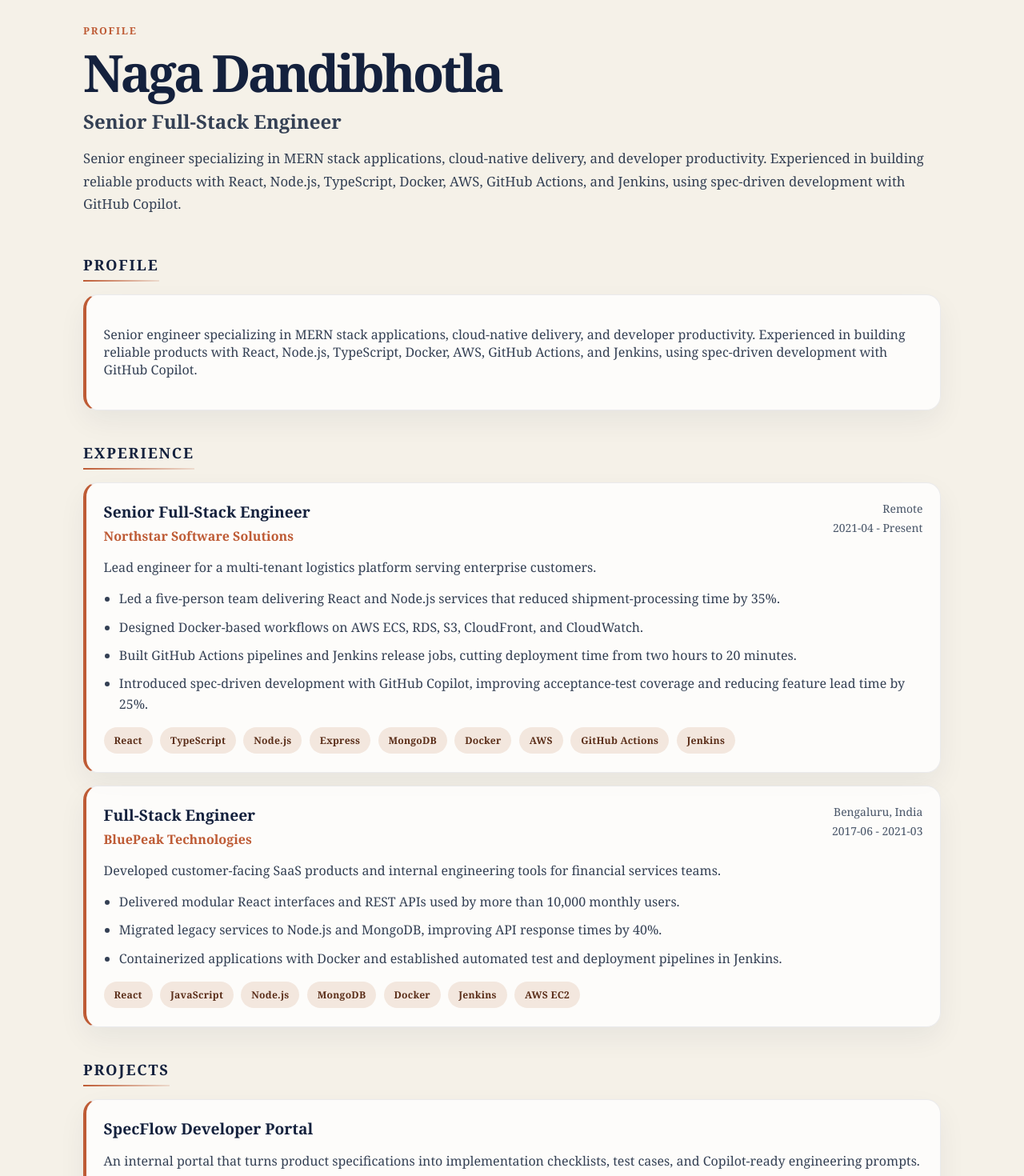
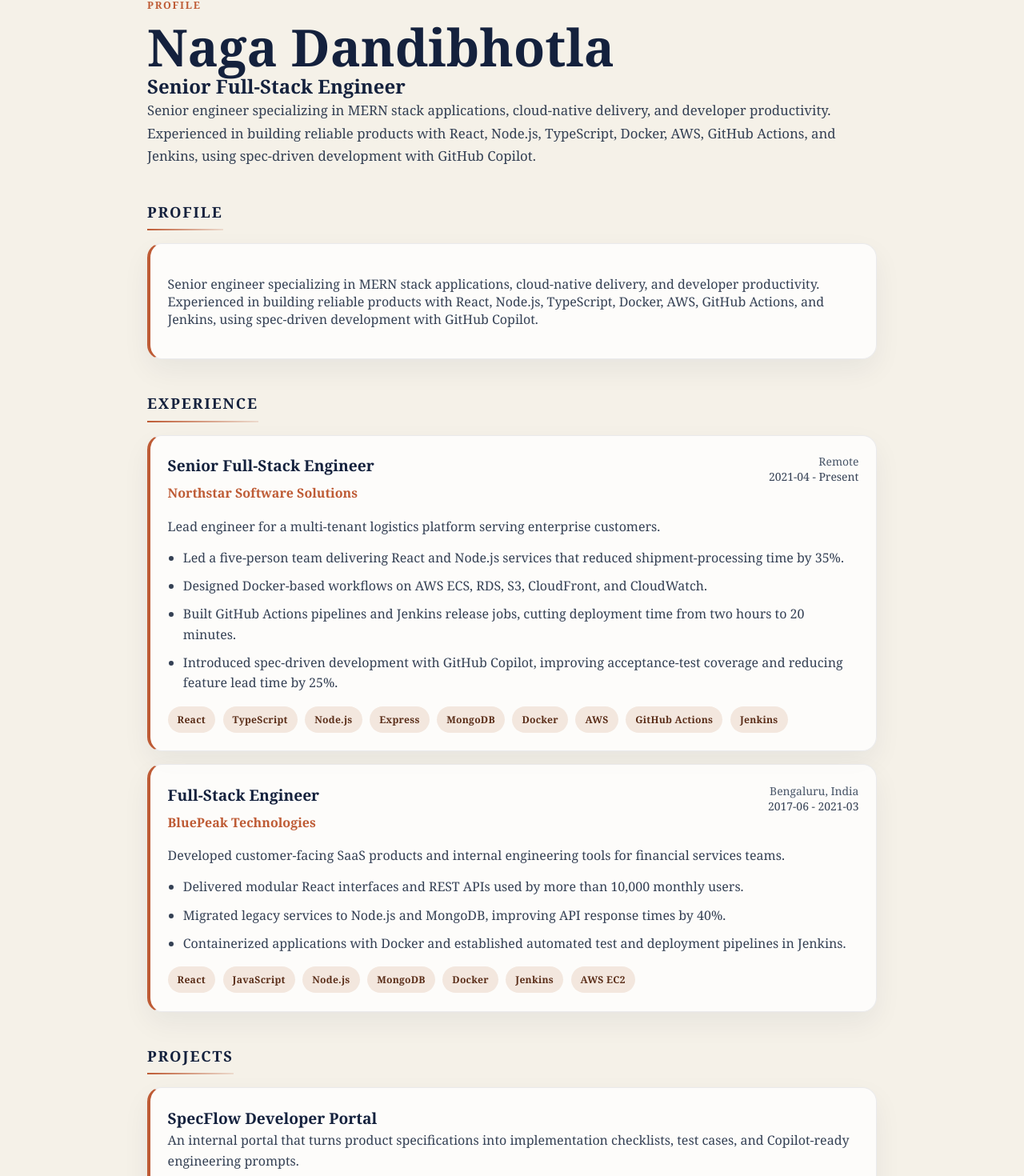
Before and after one commit to NagBharadwaja/Naga-Digital-Resume, a React (Vite) app: page / in a window 1280 px wide. Shown: the part 58-1528 px from the top of the page at 80% size. Built offline with nearby package versions, Linux system fonts and the light colour scheme.

Commit message:
Primitive Components and using them in ResumePage

```diff
--- a/src/App.css
+++ b/src/App.css
@@ -1,10 +1,3 @@
-.resume-header {
-  margin-bottom: var(--resume-header-margin-bottom);
-  padding: var(--resume-header-padding-top)
-    0
-    var(--resume-header-padding-bottom);
-}
-
 .eyebrow {
   margin: 0 0 var(--space-3);
   color: var(--color-accent);
@@ -12,29 +5,6 @@
   font-weight: var(--font-weight-extrabold);
   letter-spacing: 0.14em;
   text-transform: uppercase;
-}
-
-.resume-header h1 {
-  margin: 0;
-  color: var(--resume-header-primary-color);
-  font-size: clamp(2.5rem, 5vw, 4.5rem);
-  line-height: 1;
-  letter-spacing: -0.06em;
-}
-
-.resume-header h2 {
-  margin: var(--space-3) 0 var(--space-4);
-  color: var(--resume-header-secondary-color);
-  font-size: clamp(1.1rem, 2vw, 1.5rem);
-  font-weight: var(--font-weight-semibold);
-}
-
-.summary {
-  max-width: 68rem;
-  margin: 0;
-  color: var(--resume-header-summary-color);
-  line-height: 1.7;
-  font-size: 1.05rem;
 }
 
 .section-heading-wrap {
@@ -60,11 +30,6 @@
   background: linear-gradient(90deg, var(--color-accent), rgba(190, 91, 53, 0.15));
 }
 
-.stack {
-  display: grid;
-  gap: 1rem;
-}
-
 .card-header {
   display: flex;
   justify-content: space-between;
@@ -82,16 +47,6 @@
   margin: 0.38rem 0 0;
   color: var(--color-accent);
   font-weight: var(--font-weight-bold);
-}
-
-.meta {
-  display: flex;
-  flex-direction: column;
-  gap: 0.3rem;
-  color: var(--color-text-muted);
-  font-size: 0.87rem;
-  text-align: right;
-  white-space: nowrap;
 }
 
 .description {
@@ -116,23 +71,6 @@
   gap: 0.6rem;
 }
 
-.tag {
-  display: inline-flex;
-  align-items: center;
-  padding: 0.5rem 0.8rem;
-  border-radius: 999px;
-  background: var(--color-surface-tag);
-  color: var(--color-tag-text);
-  font-size: 0.76rem;
-  font-weight: var(--font-weight-bold);
-  letter-spacing: 0.02em;
-}
-
-.skill-tag {
-  background: var(--color-surface-skill);
-  color: var(--color-skill-text);
-}
-
 .contact-list {
   display: flex;
   flex-wrap: wrap;
@@ -140,16 +78,10 @@
   align-items: center;
 }
 
-.contact-list a,
 .contact-list span {
   color: var(--color-text-primary);
   text-decoration: none;
   font-weight: var(--font-weight-semibold);
-}
-
-.contact-list a:hover,
-.contact-list a:focus-visible {
-  text-decoration: underline;
 }
 
 @media (max-width: 720px) {
--- a/src/components/ResumePage.tsx
+++ b/src/components/ResumePage.tsx
@@ -1,4 +1,11 @@
 import type { Experience, Project, Resume } from '../data/types'
+import { Card } from './primitives/Card'
+import { Container } from './primitives/Container'
+import { Heading } from './primitives/Heading'
+import { Link } from './primitives/Link'
+import { Stack } from './primitives/Stack'
+import { Tag } from './primitives/Tag'
+import { Text } from './primitives/Text'
 
 interface ResumePageProps {
   resume: Resume
@@ -14,9 +21,9 @@
   return (
     <section className="resume-section" aria-labelledby={title.toLowerCase().replace(/\s+/g, '-')}>
       <div className="section-heading-wrap">
-        <h3 id={title.toLowerCase().replace(/\s+/g, '-')}>
+        <Heading level="h3" size="section" id={title.toLowerCase().replace(/\s+/g, '-')}>
           {title}
-        </h3>
+        </Heading>
       </div>
       {children}
     </section>
@@ -25,22 +32,22 @@
 
 function ExperienceCard({ job }: { job: Experience }) {
   return (
-    <article className="card" aria-label={`${job.role} at ${job.company}`}>
+    <Card aria-label={`${job.role} at ${job.company}`}>
       <div className="card-header">
         <div>
-          <h4>{job.role}</h4>
-          <p className="company">{job.company}</p>
+          <Heading level="h4" size="card">{job.role}</Heading>
+          <Text tone='accent' className="company">{job.company}</Text>
         </div>
 
-        <div className="meta" aria-label={`${job.location || 'Remote'} ${job.startDate} to ${job.endDate || 'Present'}`}>
-          <span>{job.location || 'Remote'}</span>
-          <span>
+        <div aria-label={`${job.location || 'Remote'} ${job.startDate} to ${job.endDate || 'Present'}`}>
+          <Text size="meta" tone="muted">{job.location || 'Remote'}</Text>
+          <Text size="meta">
             {job.startDate} - {job.endDate || 'Present'}
-          </span>
+          </Text>
         </div>
       </div>
 
-      {job.description && <p className="description">{job.description}</p>}
+      {job.description && <Text className="description">{job.description}</Text>}
 
       <ul className="achievement-list">
         {job.achievements.map((achievement) => (
@@ -51,30 +58,30 @@
       {job.technologies && job.technologies.length > 0 && (
         <div className="tag-list" aria-label="Technologies used">
           {job.technologies.map((technology) => (
-            <span key={`${job.company}-${technology}`} className="tag">{technology}</span>
+            <Tag key={`${job.company}-${technology}`} tone="technology">{technology}</Tag>
           ))}
         </div>
       )}
-    </article>
+    </Card>
   )
 }
 
 function ProjectCard({ project }: { project: Project }) {
   return (
-    <article className="card" aria-label={project.name}>
-      <h4>{project.name}</h4>
-      <p>{project.description}</p>
+    <Card aria-label={project.name}>
+      <Heading level='h4' size='card'>{project.name}</Heading>
+      <Text>{project.description}</Text>
 
       {project.technologies && project.technologies.length > 0 && (
         <div className="tag-list" aria-label="Project technologies">
           {project.technologies.map((technology) => (
-            <span key={`${project.name}-${technology}`} className="tag">
+            <Tag key={`${project.name}-${technology}`} tone="technology">
               {technology}
-            </span>
+            </Tag>
           ))}
         </div>
       )}
-    </article>
+    </Card>
   )
 }
 
@@ -88,12 +95,15 @@
 
   return (
     <main className="resume-page">
-      <header className="resume-header">
+      <Container>
         <p className="eyebrow">Profile</p>
-        <h1>{resume.name}</h1>
-        <h2>{resume.title}</h2>
-        <p className="summary">{resume.summary}</p>
-      </header>
+        <Heading level="h1" size="page">
+          {resume.name}
+        </Heading>
+        <Heading level="h2" size="">
+          {resume.title}
+        </Heading>
+        <Text size="summary">{resume.summary}</Text>
 
         <ResumeSection title="Profile">
           <div className="profile-card">
@@ -102,63 +112,64 @@
         </ResumeSection>
 
         <ResumeSection title="Experience">
-        <div className="stack">
+          <Stack>
             {resume.experience.map((job) => (
               <ExperienceCard key={`${job.company}-${job.role}`} job={job} />
             ))}
-        </div>
+          </Stack>
         </ResumeSection>
 
         <ResumeSection title="Projects">
-        <div className="stack">
+          <Stack>
             {resume.projects?.map((project) => (
               <ProjectCard key={project.name} project={project} />
             ))}
-        </div>
+          </Stack>
         </ResumeSection>
 
         <ResumeSection title="Skills">
           <div className="tag-list" aria-label="Skills and competency areas">
             {resume.skills.map((skill) => (
-            <span key={skill.name} className="tag skill-tag">
+              <Tag key={skill.name} tone="skill">
                 {skill.name}
                 {skill.level ? ` · ${skill.level}` : ''}
-            </span>
+              </Tag>
             ))}
           </div>
         </ResumeSection>
 
         <ResumeSection title="Education">
-        <div className="stack">
+          <Stack>
             {resume.education.map((entry) => (
               <article key={`${entry.institution}-${entry.degree}`} className="card">
-              <h4>{entry.degree}</h4>
+                <Heading level="h4" size="card">{entry.degree}</Heading>
                 <p className="company">{entry.institution}</p>
                 {entry.field && <p>{entry.field}</p>}
-              <p className="meta">
+                <Text size="meta">
                   {entry.startDate || 'N/A'} - {entry.endDate || 'Present'}
-              </p>
+                </Text>
               </article>
             ))}
-        </div>
+          </Stack>
         </ResumeSection>
 
         <ResumeSection title="Contact Links">
           <div className="contact-list" aria-label="Contact links">
             {profileLinks.map((link) => (
-            <a
+              <Link
                 key={link.label}
                 href={link.href}
                 target={link.href.startsWith('http') ? '_blank' : undefined}
                 rel={link.href.startsWith('http') ? 'noopener noreferrer' : undefined}
               >
                 {link.value}
-            </a>
+              </Link>
             ))}
 
             {resume.contact.location && <span>{resume.contact.location}</span>}
           </div>
         </ResumeSection>
+      </Container>
     </main>
   )
 }
--- /dev/null
+++ b/src/components/primitives/Card.tsx
@@ -0,0 +1,17 @@
+import type { HTMLAttributes, ReactNode } from "react";
+
+interface CardProps extends HTMLAttributes<HTMLElement> {
+    children: ReactNode;
+};
+
+export function Card ({
+    children,
+    className = '',
+    ...props
+}: CardProps) {
+    return (
+        <article className={`card ${className}`.trim()} {...props}>
+            {children}
+        </article>
+    )
+};
--- /dev/null
+++ b/src/components/primitives/Container.tsx
@@ -0,0 +1,14 @@
+import type { ReactNode } from 'react';
+
+interface ContainerProps {
+    children: ReactNode;
+    className?: string;
+}
+
+export function Container({ children, className }: ContainerProps) {
+    return (
+        <div className={`container ${className}`.trim()}>
+            {children}
+        </div>
+    )
+}
--- /dev/null
+++ b/src/components/primitives/Heading.tsx
@@ -0,0 +1,28 @@
+import type { HTMLAttributes, ReactNode } from 'react';
+
+type HeadingLevel = 'h1' | 'h2' | 'h3' | 'h4';
+
+interface HeadingProps extends HTMLAttributes<HTMLHeadElement> {
+    children: ReactNode;
+    level?: HeadingLevel;
+    size?: 'page' | 'section' | 'card' | '';
+}
+
+export function Heading ({
+    children,
+    level = 'h2',
+    size = 'section',
+    className = '',
+    ...props
+}: HeadingProps) {
+    const Tag = level;
+
+    return (
+        <Tag
+            className={`heading heading-${size} ${className}`.trim()}
+            {...props}
+        >
+            {children}
+        </Tag>
+    );
+}
--- /dev/null
+++ b/src/components/primitives/Link.tsx
@@ -0,0 +1,18 @@
+import type { AnchorHTMLAttributes, ReactNode } from "react";
+
+interface LinkProps extends AnchorHTMLAttributes<HTMLAnchorElement> {
+    children: ReactNode;
+
+}
+
+export function Link({
+    children,
+    className = '',
+    ...props
+}: LinkProps) {
+    return (
+        <a className={`link ${className}`.trim()} {...props}>
+            {children}
+        </a>
+    )
+}
--- /dev/null
+++ b/src/components/primitives/Stack.tsx
@@ -0,0 +1,19 @@
+import type { ReactNode } from 'react';
+
+type StackProps = {
+    children: ReactNode;
+    gap?: 'sm' | 'md' | 'lg';
+    className?: string;
+};
+
+export function Stack ({
+    children,
+    gap = 'md',
+    className = ''
+}: StackProps) {
+    return (
+        <div className={`stack stack-${gap} ${className}`}>
+            {children}
+        </div>
+    )
+}
--- /dev/null
+++ b/src/components/primitives/Tag.tsx
@@ -0,0 +1,22 @@
+import type { HTMLAttributes, ReactNode } from 'react';
+
+interface TagProps extends HTMLAttributes<HTMLSpanElement> {
+    children: ReactNode;
+    tone?: 'technology' | 'skill';
+}
+
+export function Tag ({
+    children,
+    tone='technology',
+    className,
+    ...props
+}: TagProps) {
+    return (
+        <span
+            className={`tag tag-${tone} ${className}`.trim()}
+            {...props}
+        >
+            {children}
+        </span>
+    )
+}
--- /dev/null
+++ b/src/components/primitives/Text.tsx
@@ -0,0 +1,26 @@
+import type { HTMLAttributes, ReactNode } from 'react';
+
+type TextTone = 'primary' | 'secondary' | 'muted' | 'accent';
+
+interface TextProps extends HTMLAttributes<HTMLParagraphElement> {
+    children: ReactNode;
+    tone?: TextTone;
+    size?: 'body' | 'summary' | 'meta';
+}
+
+export function Text ({
+    children,
+    tone = 'secondary',
+    size = 'body',
+    className = '',
+    ...props
+}: TextProps) {
+    return (
+        <p
+            className={`text text-${tone} text-${size} ${className}`.trim()}
+            {...props}
+        >
+            {children}
+        </p>
+    )
+}
--- a/src/index.css
+++ b/src/index.css
@@ -85,7 +85,6 @@
   max-width: var(--content-max-width);
   margin: 0 auto;
   padding: var(--resume-page-padding-top)
-    var(--resume-page-padding-inline)
     var(--resume-page-padding-bottom);
 }
 
@@ -93,7 +92,6 @@
   margin-top: var(--space-10);
 }
 
-.card,
 .profile-card {
   background: rgba(255, 255, 255, 0.78);
   border: 1px solid rgba(20, 33, 61, 0.08);
@@ -102,3 +100,127 @@
   padding: 1.4rem 1.35rem;
   box-shadow: 0 14px 35px rgba(20, 33, 61, 0.06);
 }
+
+/* =========================================================
+   Primitive Components
+   ========================================================= */
+.container {
+  width: min(
+    100% - calc(var(--resume-page-padding-inline) * 2),
+    var(--content-max-width)
+  );
+  margin-inline: auto;
+}
+
+.stack {
+  display: grid;
+  gap: 1rem;
+}
+
+.stack-sm {
+  gap: var(--space-2);
+}
+
+.stack-md {
+  gap: var(--stack-gap);
+}
+
+.stack-lg {
+  gap: var(--space-10);
+}
+
+.card {
+  background: var(--color-surface-card);
+  border: var(--card-border-width) solid var(--color-border-subtle);
+  border-left: var(--card-accent-width) solid var(--color-accent);
+  border-radius: var(--radius-card);
+  padding: var(--card-padding-block)
+    var(--card-padding-inline);
+  box-shadow: var(--shadow-card);
+}
+
+.heading {
+  margin: 0;
+  color: var(--color-text-primary);
+}
+
+.heading-page {
+  font-size: clamp(2.5rem, 5vw, 4.5rem);
+  line-height: var(--line-height-tight);
+}
+
+.heading-section {
+  font-size: var(--font-size-section);
+  line-height: var(--line-height-body);
+  letter-spacing: 0.1em;
+  text-transform: uppercase;
+}
+
+.heading-card {
+  font-size: var(--font-size-card-title);
+  line-height: var(--line-height-body);
+}
+
+.text {
+  margin: 0;
+}
+
+.text-primary {
+  color: var(--color-text-primary);
+}
+
+.text-secondary {
+  color: var(--color-text-secondary);
+}
+
+.text-muted {
+  color: var(--color-text-muted);
+}
+
+.text-accent {
+  color: var(--color-accent);
+}
+
+.text-body {
+  line-height: var(--line-height-body);
+}
+
+.text-summary {
+  font-size: var(--font-size-summary);
+  line-height: var(--line-height-relaxed);
+}
+
+.text-meta {
+  font-size: var(--font-size-meta);
+  text-align: right;
+}
+
+.tag {
+  display: inline-flex;
+  align-items: center;
+  padding: var(--tag-padding-block) var(--tag-padding-inline);
+  border-radius: var(--tag-radius);
+  font-size: var(--font-size-xs);
+  font-weight: var(--font-weight-bold);
+  letter-spacing: 0.02em;
+}
+
+.tag-technology {
+  background: var(--color-surface-tag);
+  color: var(--color-tag-text);
+}
+
+.tag-skill {
+  background: var(--color-surface-skill);
+  color: var(--color-skill-text);
+}
+
+.link {
+  color: var(--color-text-primary);
+  text-decoration: none;
+  font-weight: var(--font-weight-semibold);
+}
+
+.link:hover {
+  text-decoration: underline;
+}
```
Lines whose indentation alone changed are shown as unchanged.
